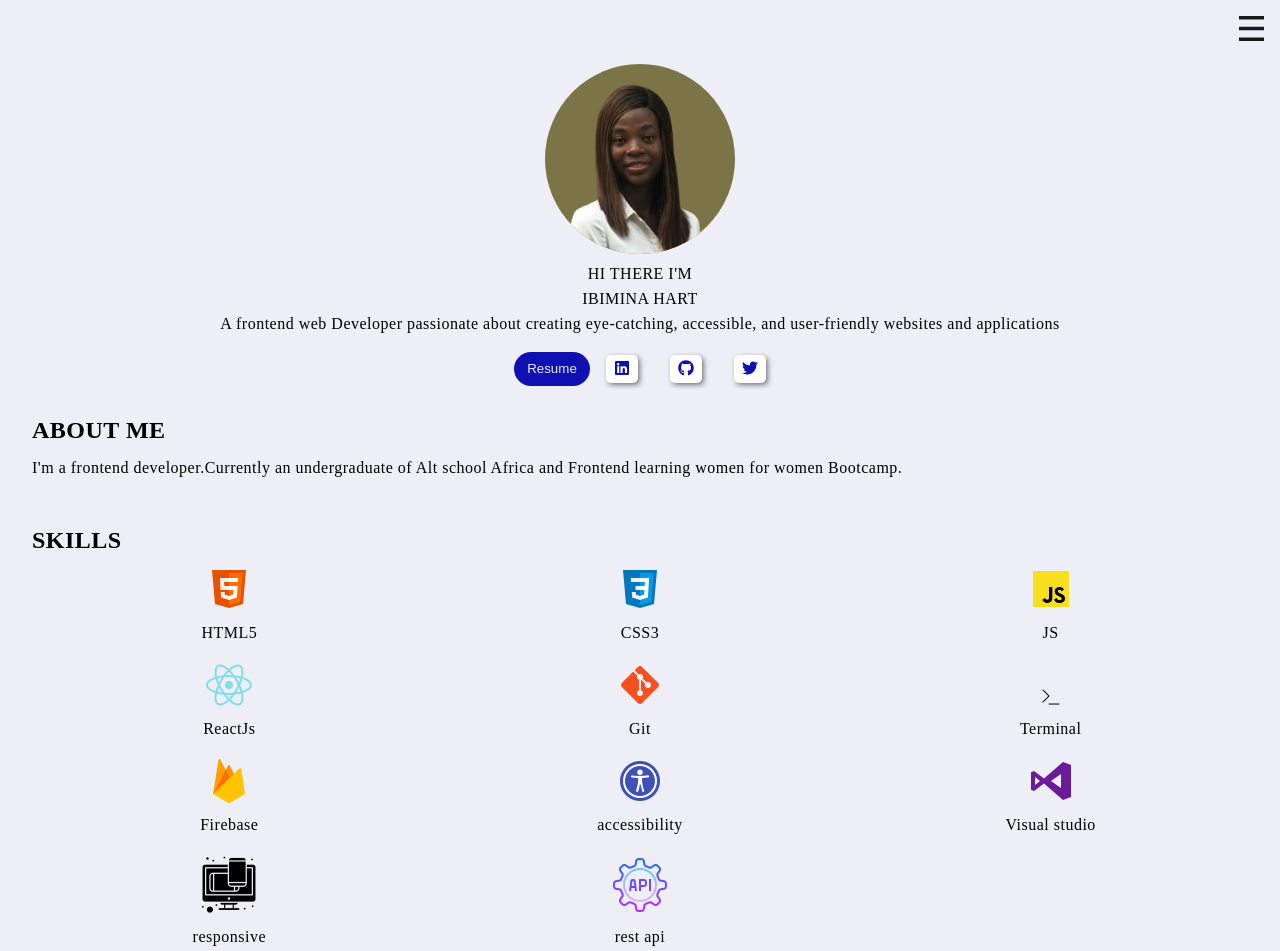
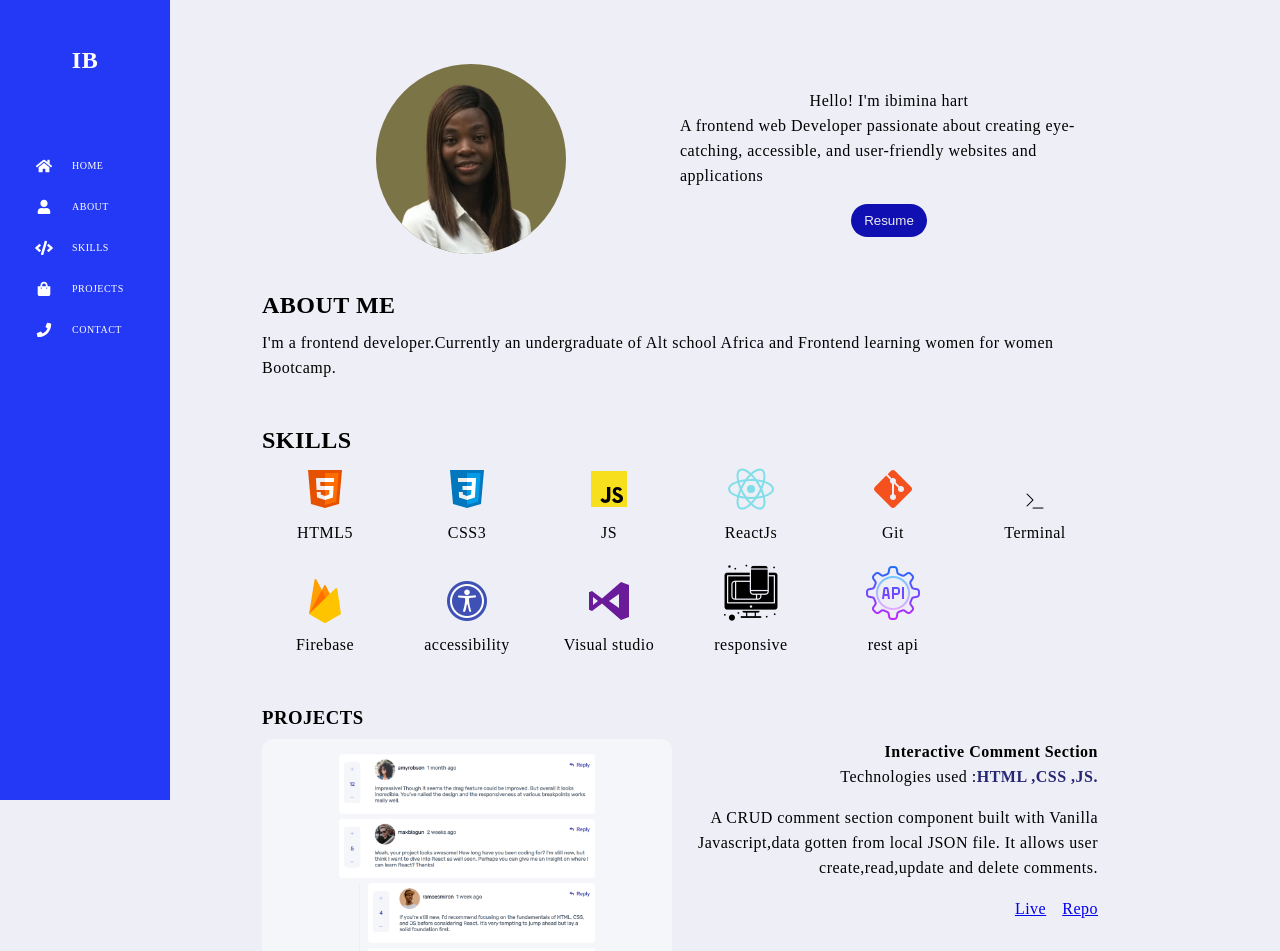
Before and after one commit to ibimina/ibimina-portfolio, a React (Create React App) app: page /#/ in a window 1280 px wide. Shown: the top 951 px of the page. Built offline with nearby package versions, Linux system fonts and the light colour scheme.

Commit message:
update portfolio

```diff
--- a/src/App.css
+++ b/src/App.css
@@ -102,40 +102,105 @@ form {
 .desc {
   margin: 1em 0;
 }
-.thanks{
+.thanks {
   margin-top: 5em;
   background-color: white;
   padding: 1em;
   border-radius: 10px;
   text-align: center;
 }
-.thankyou{
-  margin-bottom: .5em;
+.thankyou {
+  margin-bottom: 0.5em;
   /* font-size: 22px; */
 }
-.home{
-  padding: .5em;
+.home {
+  padding: 0.5em;
   /* border-radius: 10px; */
   border: 0;
-  margin-top: 2em ;
+  margin-top: 2em;
 }
-#contact p{
+#contact p {
   margin-bottom: 1em;
 }
-#contact form{
+#contact form {
   padding: 1em;
 }
-#contact input{
-  padding: 1em ;
+#contact input {
+  padding: 1em;
   margin-bottom: 1em;
   border-radius: 10px;
   border: 0;
 }
-textarea{
+textarea {
   border-radius: 10px;
 }
-.submit{
+.submit {
   background-color: blue;
   color: white;
   margin-top: 2em;
 }
+@media (min-width: 40rem) {
+  .skill-set {
+    grid-template-columns: repeat(4, 1fr);
+  }
+  #work article {
+    display: grid;
+    grid-template-columns: 1fr 1fr;
+    gap: 1em;
+    text-align: right;
+  }
+  .tech-con,
+  .link {
+    justify-content: flex-end;
+  }
+}
+@media (min-width: 60rem) {
+  #home {
+    display: grid;
+    grid-template-columns: 1fr 1fr;
+    align-items: center;
+  }
+  .info {
+    text-align: left;
+  }
+  .intro{
+    text-align: left;
+  }
+  .skill-set {
+    grid-template-columns: repeat(6, 1fr);
+  }
+  .mobile-navigation {
+    display: none;
+  }
+  nav {
+    transform: translateY(100%);
+    max-width: 100px;
+  }
+  .nav-name {
+    display: none;
+  }
+ul a:hover{
+   background-color: hsl(229, 78%, 31%);
+   border-radius: 5px;
+ box-shadow: 2px 2px 5px rgba(24, 22, 44, 0.5);
+}
+  nav:hover {
+    max-width: 170px;
+  }
+  nav:hover .nav-name {
+    transition-delay: 0.5s;
+    display: block;
+    transition-delay: 0.5s;
+  }
+  #contact {
+    display: grid;
+    grid-template-columns: 1fr 1fr;
+    gap: 2em;
+  }
+  main {
+    overflow: hidden;
+   margin-left: 5em;
+  }
+
+}
+/* transition: 500ms ease-in-out; */
--- a/src/components/NavBar.js
+++ b/src/components/NavBar.js
@@ -19,30 +19,30 @@ const handleShow =()=>{
         <ul>
           <li onClick={() => setShow("false")}>
             <HashLink to="#home">
-              <FaHome /> <span> home</span>
+              <FaHome /> <span className="nav-name"> home</span>
             </HashLink>
           </li>
           <li onClick={() => setShow("false")}>
             <HashLink to="#about">
-              <FaUser /> <span>about</span>
+              <FaUser /> <span className="nav-name">about</span>
             </HashLink>
           </li>
           <li onClick={() => setShow("false")}>
             <HashLink to="#skills">
               {" "}
-              <FaCode /> <span> skills</span>
+              <FaCode /> <span className="nav-name"> skills</span>
             </HashLink>{" "}
           </li>
           <li onClick={() => setShow("false")}>
             <HashLink to="#work">
               <FaShoppingBag />
-              <span> projects</span>
+              <span className="nav-name"> projects</span>
             </HashLink>
           </li>
           <li onClick={() => setShow("false")}>
             <HashLink to="#contact">
               <FaPhone />
-              <span>contact</span>
+              <span className="nav-name">contact</span>
             </HashLink>
           </li>
         </ul>
--- a/src/components/Portfolio.js
+++ b/src/components/Portfolio.js
@@ -7,14 +7,15 @@ import NavBar from "./NavBar"
 
 export default function Portfolio() {
   return (
-
-   <>
-   <NavBar/>
-   <Home/>
-   <About/>
-   <Skills/>
-   <Works/>
-   <Contact/>
-   </>
-  )
+    <>
+      <NavBar />
+      <main>
+        <Home />
+        <About />
+        <Skills />
+        <Works />
+        <Contact />
+      </main>
+    </>
+  );
 }
--- a/src/data.json
+++ b/src/data.json
@@ -53,11 +53,12 @@
     }
   ],
   "projects": [
-    {"id":"ics",
+    {
+      "id": "ics",
       "name": "interactive comment section",
       "image": "./images/projects/interacomment.png",
       "technologies": ["HTML", "CSS", "JS"],
-      "description": "A CRUD comment section.,allows user create,read,update and delet comments",
+      "description": "A CRUD comment section component built with Vanilla Javascript,data gotten from local JSON file. It allows user create,read,update and delete comments.",
       "url": "https://ibimina.github.io/interactive-comments-section-main/",
       "repo": "https://github.com/ibimina/interactive-comments-section-main"
     },
@@ -66,7 +67,7 @@
       "name": "job listing",
       "image": "./images/projects/job-listing.png",
       "technologies": ["HTML", "CSS", "JS"],
-      "description": "A job listing web page.Allows user to search for job with desired skills",
+      "description": "A job listing web page that allows you search for job using skills. Job listing come from local JSON file.",
       "repo": "https://github.com/ibimina/static-job-listings-master",
       "url": "https://ibimina.github.io/static-job-listings-master/"
     },
@@ -84,7 +85,7 @@
       "name": "cocktail recipe",
       "image": "./images/projects/cocktail-recipe.png",
       "technologies": ["React", "REST API", "CSS"],
-      "description": "Aperiti is a catalog of mixed drinks recipes. Toggle between light and dark themes users search for new cocktail recipe",
+      "description": "Aperiti is a catalog of mixed drinks recipes. Cocktail recipe come from thecocktaildb.com .Theme selector toggle between light and dark themes, responsive across devices",
       "url": "https://ibimina.github.io/cocktail-recipes/",
       "repo": "https://github.com/ibimina/cocktail-recipes"
     },
@@ -93,7 +94,7 @@
       "name": "random country selector",
       "image": "./images/projects/random-country.png",
       "technologies": ["CSS", "React"],
-      "description": "Displays random countries details",
+      "description": "Want to know more about countries of the world? Then click to generate a random country and learn more!",
       "url": "https://ibimina.github.io/travel-destination/",
       "repo": "https://github.com/ibimina/travel-destination"
     },
@@ -105,12 +106,13 @@
       "description": "Play rock paper sicssor game with a bot",
       "url": "https://ibimina.github.io/rock-paper-scissors-game/",
       "repo": "https://github.com/ibimina/rock-paper-scissors-game"
-    },{
+    },
+    {
       "id": "landing",
       "name": "loopstudios",
       "image": "./images/projects/loop.png",
       "technologies": ["HTML", "CSS", "JS"],
-      "description": "A landing page for loopstudios",
+      "description": "A landing page for loopstudios.",
       "url": "https://ibimina.github.io/loopstudio-lading-page/",
       "repo": "https://github.com/ibimina/loopstudio-landing-page"
     }
--- a/src/index.css
+++ b/src/index.css
@@ -12,7 +12,8 @@ h6,
 p,
 ul,
 img,
-figure {
+figure,
+body {
   padding: 0;
   margin: 0;
 }
@@ -23,20 +24,28 @@ figure {
   border: 0;
   overflow: hidden;
 }
-
+html{
+  overflow-y: scroll;
+}
 body,
 #root,
 .App {
-  margin: 0;
   width: 100%;
   min-height: 100vh;
+}
+
+.App {
+  background-color: hsl(240, 33%, 95%);
   font-size: 16px;
   line-height: 25px;
-  letter-spacing: .5px;
+  letter-spacing: 0.5px;
+  display: flex;
+  justify-content: center;
+  align-items: center;
 }
-.App {
-  background-color: hsl(240, 33%, 95%);
-  padding: 2em;
+main {
+  max-width: 900px;
+
 }
 img {
   max-width: 100%;
@@ -73,10 +82,16 @@ nav {
   color: #fff;
   text-transform: uppercase;
   text-align: center;
+  overflow-y: scroll;
 }
 nav[data-visible="true"] {
   display: flex;
   transform: translateY(100%);
+
+
+}
+.name::first-letter{
+color: blue;
 }
 .title {
   padding-top: 2em;
@@ -85,18 +100,32 @@ nav[data-visible="true"] {
 
 ul {
   list-style: none;
-  padding: 2em;
+  padding: 2em ;
 }
 li {
-  margin-bottom: 2em;
+  margin-bottom: 1em;
 }
 
 ul a {
   text-decoration: none;
   display: flex;
   align-items: center;
+  /* justify-content: space-between; */
   gap: 1em;
   color: #fff;
-  font-size: 14px;
   cursor: pointer;
+  padding:  0 ;
+  padding-right: .2em;
 }
+ul svg {
+
+  padding: 0.2em 0;
+  font-size: 1.5em;
+}
+ul span {
+  font-size: 10px;
+
+}
+main{
+  padding: 2em;
+}
--- a/src/sections/About.js
+++ b/src/sections/About.js
@@ -2,7 +2,7 @@ export default function About() {
   return (
     <section id="about">
       <h2 className="uppercase abt">About me</h2>
-      <p>
+      <p className="intro">
         I'm a frontend developer.Currently an undergraduate of Alt school Africa
         and Frontend learning women for women Bootcamp.
       </p>
--- a/src/sections/Contact.js
+++ b/src/sections/Contact.js
@@ -1,12 +1,11 @@
+import { FaLinkedin, FaGithub, FaTwitter,FaEnvelope } from "react-icons/fa";
 import { useForm, ValidationError } from "@formspree/react";
-import { useEffect} from "react";
+import { useEffect } from "react";
 import { useNavigate } from "react-router-dom";
 export default function Contact() {
   const navigateTo = useNavigate();
 
   const [state, handleSubmit] = useForm("xqkjkvkj");
-
-
 
   useEffect(() => {
     if (state.succeeded) {
@@ -16,15 +15,52 @@ export default function Contact() {
 
   return (
     <div id="contact">
+      <div className="contact-link">
         <div>
           <h3 className="uppercase abt">Contact</h3>
           <p>
             If you have any questions about me or my projects! I'm available to
-          grab a coffee and chat! or just want a quick chat - you can find me on
-          social media or you can send me a message here and thanks for stopping
-          by!
+            grab a coffee and chat! or just want a quick chat - you can find me
+            on social media or you can send me a message here and thanks for
+            stopping by!
           </p>
-        <div className="social"></div>
+        </div>
+        {/* <div className="social"> */}{" "}
+        <div className="icons">
+          <a
+            href="ibimina.c.hart@gmail.com"
+            target="_blank"
+            rel="noreferrer"
+            className="social-link"
+          >
+            <FaEnvelope />
+          </a>
+          <a
+            href="http://linked/in/ibimina-hart"
+            rel="noreferrer"
+            target="_blank"
+            className="social-link"
+          >
+            <FaLinkedin />
+          </a>
+          <a
+            href="http://github/ibimina"
+            rel="noreferrer"
+            target="_blank"
+            className="social-link"
+          >
+            <FaGithub />
+          </a>
+          <a
+            href="http://twitter.com/ibiminaaH"
+            target="_blank"
+            rel="noreferrer"
+            className="social-link"
+          >
+            <FaTwitter />
+          </a>
+        </div>
+        {/* </div> */}
       </div>
       <form method="POST" onSubmit={handleSubmit}>
         {/* <form netlify name="contact" onSubmit={handleSubmitt}> */}
@@ -43,7 +79,12 @@ export default function Contact() {
           field="message"
           errors={state.errors}
         />
-        <input type="submit" disabled={state.submitting} value="SUBMIT"className="submit" />
+        <input
+          type="submit"
+          disabled={state.submitting}
+          value="SUBMIT"
+          className="submit"
+        />
         {/* <input type="submit" value="SUBMIT" /> */}
       </form>
     </div>
--- a/src/sections/Home.js
+++ b/src/sections/Home.js
@@ -1,4 +1,4 @@
-import { FaLinkedin, FaGithub, FaTwitter } from "react-icons/fa";
+// import { FaLinkedin, FaGithub, FaTwitter } from "react-icons/fa";
 
 
 export default function Home() {
@@ -14,15 +14,15 @@ export default function Home() {
         </figure>
 
         <article>
-          <p className="uppercase">Hi there i'm</p>
-          <p className="uppercase">ibimina hart</p>
-          <p>
+          <p className="">Hello! I'm ibimina hart</p>
+          {/* <p className="uppercase name">ibimina hart</p> */}
+          <p className="info">
             A frontend web Developer passionate about creating eye-catching,
             accessible, and user-friendly websites and applications
           </p>
           <div className="social">
             <button className="resume">Resume</button>
-            <div className="icons">
+            {/* <div className="icons">
               <a
                 href="http://linked/in/ibimina-hart"
                 rel="noreferrer"
@@ -47,7 +47,7 @@ export default function Home() {
               >
                 <FaTwitter />
               </a>
-            </div>
+            </div> */}
           </div>
         </article>
       </section>
```
Also changed, not shown: src/App.js (+3 -4 lines), 1 other file (tests, documents, lock files or other folders). Lines whose indentation alone changed are shown as unchanged.
